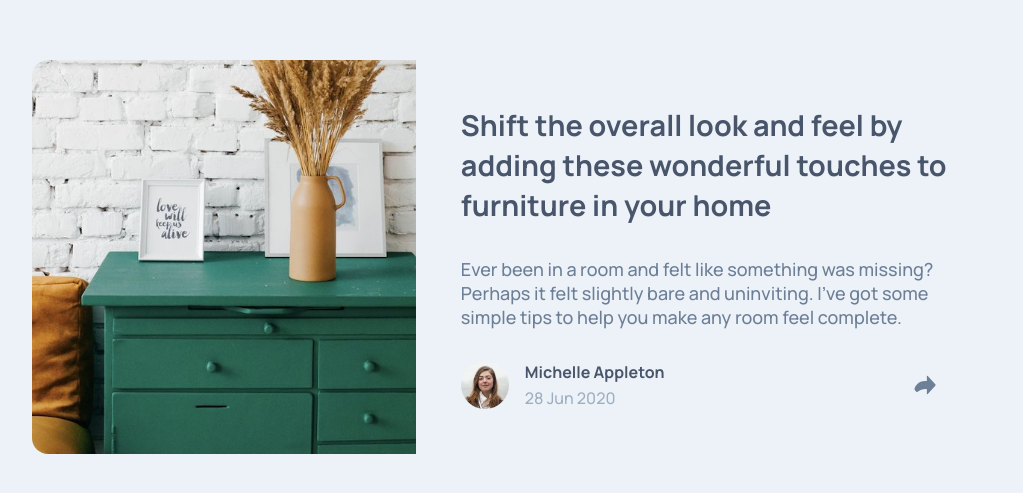
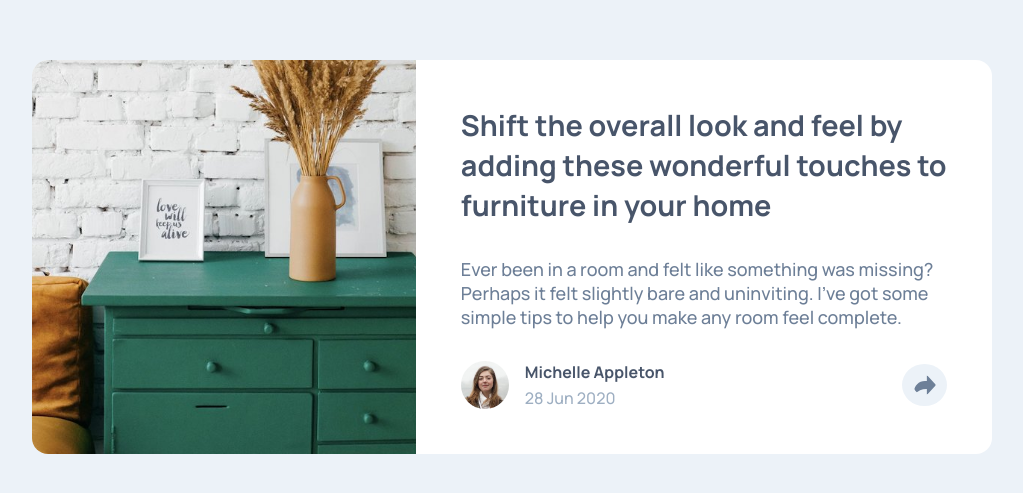
Before and after one commit to aaabdulakader/Article-preview-component, a plain HTML site: page article-preview-component-master/index.html in a window 1280 px wide. Shown: the part 143-636 px from the top of the page, without its empty margins (128-1151 px from the left). Drawn offline with Linux system fonts and the light colour scheme.

Commit message:
Update styles.css

```diff
--- a/article-preview-component-master/styles.css
+++ b/article-preview-component-master/styles.css
@@ -29,7 +29,7 @@ h1 {
   height: -moz-fit-content;
   height: fit-content;
   border-radius: 1rem;
-  background-color: hsl(210deg, 46%, 95%);
+  background-color: #fff;
 }
 
 .drawer-img {
```
